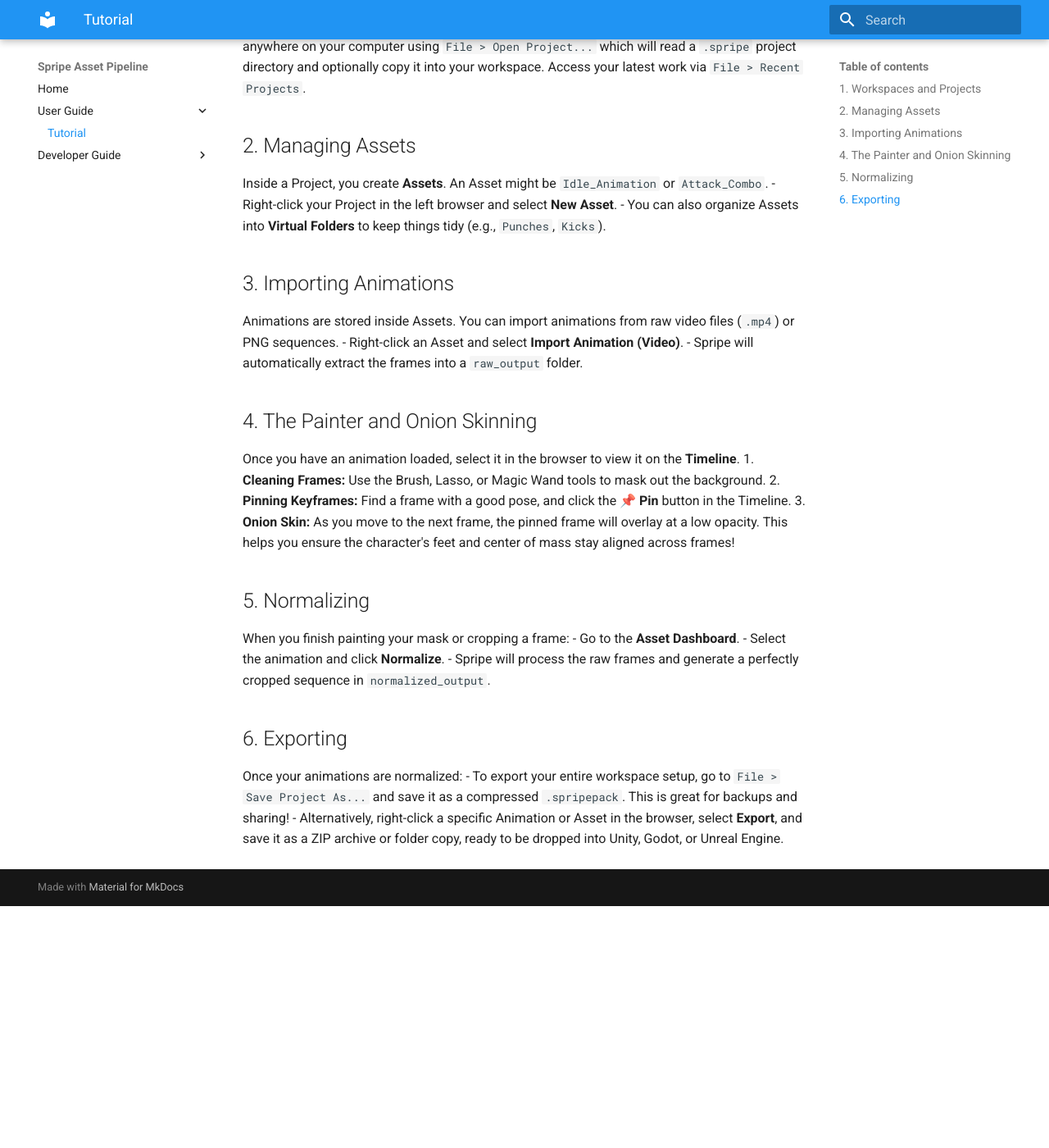
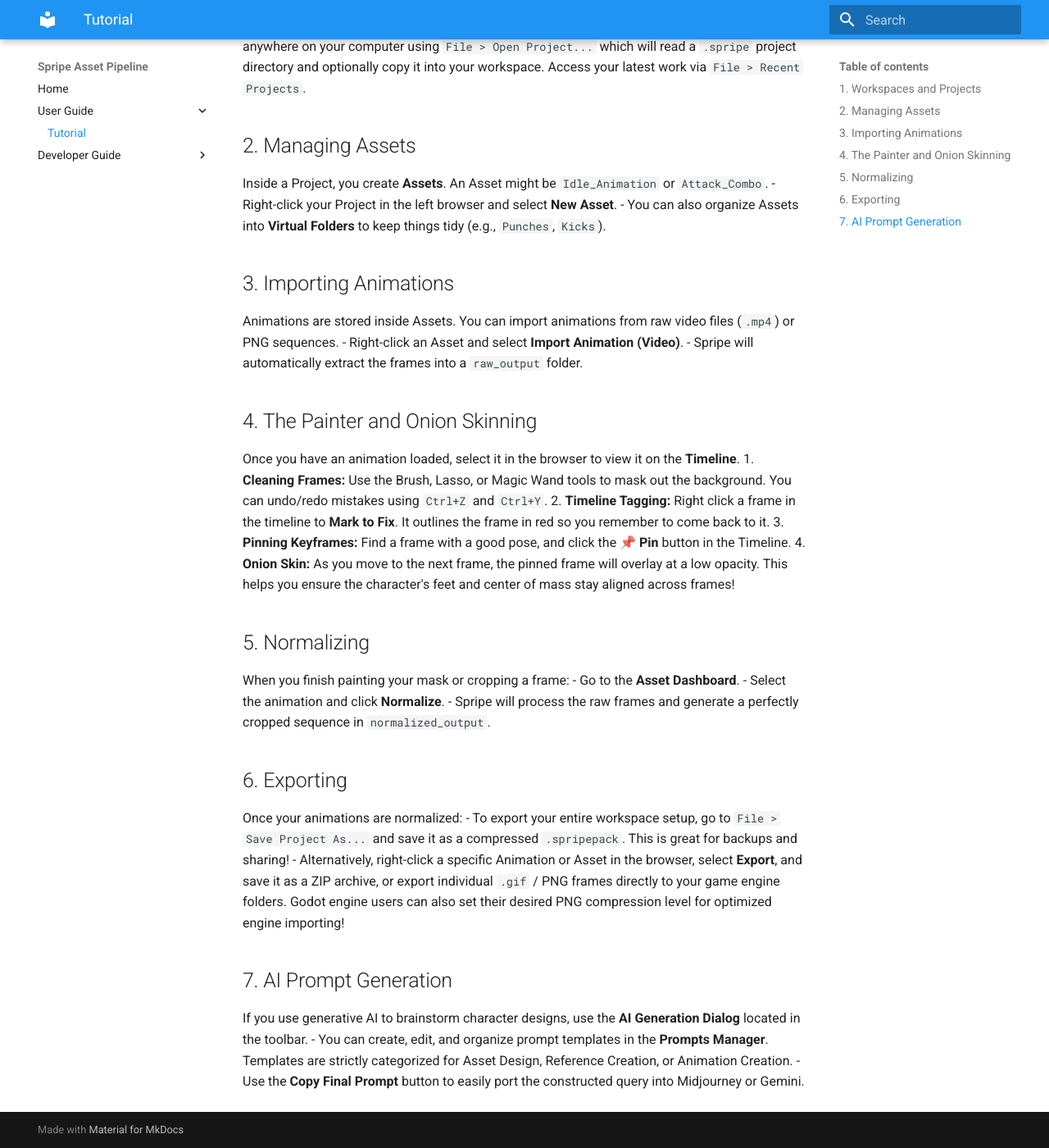
Before and after one commit to SagiEv/spripe, an MkDocs documentation site: the page built from docs/user/tutorial.md, in a window 1280 px wide and 1400 px high, scrolled down 355 px. Shown: the whole window at 82% size. Built offline with MkDocs 1.6.1 and Material for MkDocs 9.7.7, drawn with Linux system fonts in a browser that asks for light colours; before the commit the page ends 1460 px from its top, so only the background shows below that.

Commit message:
fix: export fix + updated documentation

```diff
--- a/docs/user/tutorial.md
+++ b/docs/user/tutorial.md
@@ -20,9 +20,10 @@
 
 ## 4. The Painter and Onion Skinning
 Once you have an animation loaded, select it in the browser to view it on the **Timeline**.
-1. **Cleaning Frames:** Use the Brush, Lasso, or Magic Wand tools to mask out the background.
-2. **Pinning Keyframes:** Find a frame with a good pose, and click the **📌 Pin** button in the Timeline.
-3. **Onion Skin:** As you move to the next frame, the pinned frame will overlay at a low opacity. This helps you ensure the character's feet and center of mass stay aligned across frames!
+1. **Cleaning Frames:** Use the Brush, Lasso, or Magic Wand tools to mask out the background. You can undo/redo mistakes using `Ctrl+Z` and `Ctrl+Y`.
+2. **Timeline Tagging:** Right click a frame in the timeline to **Mark to Fix**. It outlines the frame in red so you remember to come back to it.
+3. **Pinning Keyframes:** Find a frame with a good pose, and click the **📌 Pin** button in the Timeline.
+4. **Onion Skin:** As you move to the next frame, the pinned frame will overlay at a low opacity. This helps you ensure the character's feet and center of mass stay aligned across frames!
 
 ## 5. Normalizing
 When you finish painting your mask or cropping a frame:
@@ -33,4 +34,9 @@
 ## 6. Exporting
 Once your animations are normalized:
 - To export your entire workspace setup, go to `File > Save Project As...` and save it as a compressed `.spripepack`. This is great for backups and sharing!
-- Alternatively, right-click a specific Animation or Asset in the browser, select **Export**, and save it as a ZIP archive or folder copy, ready to be dropped into Unity, Godot, or Unreal Engine.
+- Alternatively, right-click a specific Animation or Asset in the browser, select **Export**, and save it as a ZIP archive, or export individual `.gif` / PNG frames directly to your game engine folders. Godot engine users can also set their desired PNG compression level for optimized engine importing!
+
+## 7. AI Prompt Generation
+If you use generative AI to brainstorm character designs, use the **AI Generation Dialog** located in the toolbar.
+- You can create, edit, and organize prompt templates in the **Prompts Manager**. Templates are strictly categorized for Asset Design, Reference Creation, or Animation Creation.
+- Use the **Copy Final Prompt** button to easily port the constructed query into Midjourney or Gemini.
```
Also changed, not shown: README.md (+7 -6 lines), docs/user/shortcuts.md (+4 -1 lines), 2 other files.
